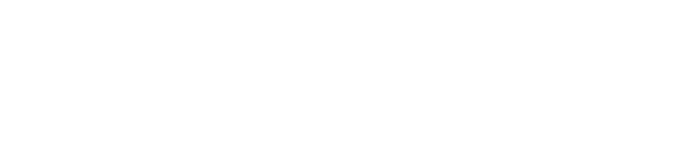
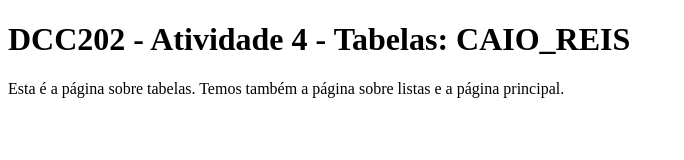
Before and after one commit to ufjf-dcc202/ufjf-dcc202-2023-3-a-atv4-Caioreis08, a website: page tabelas.html in a window 1280 px wide. Shown: the whole page, without its empty margins (0-684 px from the left). Drawn offline with Linux system fonts and the light colour scheme.

Commit message:
O arquivo tabelas.html foi alterado

```diff
--- a/tabelas.html
+++ b/tabelas.html
@@ -3,9 +3,12 @@
 <head>
     <meta charset="UTF-8">
     <meta name="viewport" content="width=device-width, initial-scale=1.0">
-    <title>Document</title>
+    <title>DCC202 - Atividade 4 - Tabelas: CAIO_REIS</title>
 </head>
 <body>
-
+    <main>
+        <h1>DCC202 - Atividade 4 - Tabelas: CAIO_REIS</h1>
+        <p>Esta é a página sobre tabelas. Temos também a página sobre <a>listas</a> e a <a>página principal</a>.</p>
+    </main>
 </body>
 </html>
```
